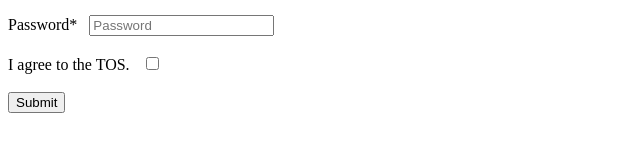
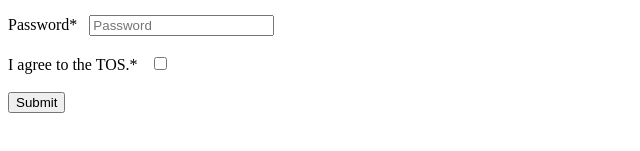
Before and after one commit to acciojob/signup-form-car-Sanjeevlakra, a website: page main.html in a window 1280 px wide. Shown: the part 263-414 px from the top of the page, 0-640 px from the left. Drawn offline with Linux system fonts and the light colour scheme.

Commit message:
created a submission

```diff
--- a/main.html
+++ b/main.html
@@ -51,7 +51,7 @@
 		<input type="password" id="password" placeholder=Password><br><br>
 
 		<!--Checkbox-->
-		<label for="checkbox"> I agree to the TOS. &nbsp</label>
+		<label for="checkbox"> I agree to the TOS.* &nbsp</label>
 		<input type="checkbox" id=#tos><br><br>
 
 		<!--Submit Button-->
```
